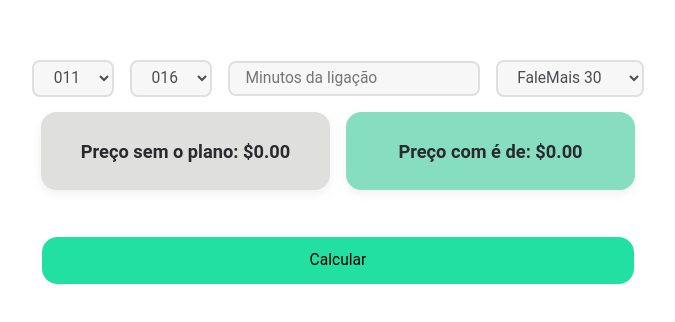
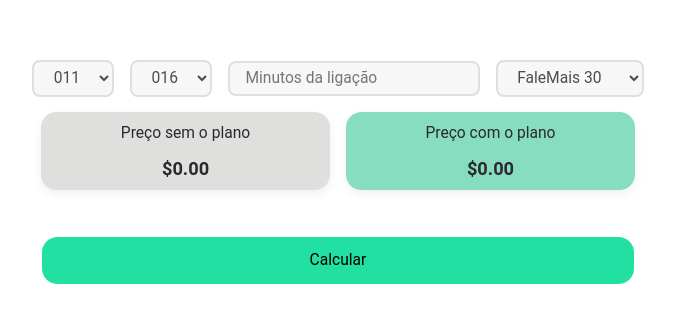
Before and after one commit to KaiqueCampos/LOLDESIGN-challenge, a React (Vite) app: page / in a window 1280 px wide. Shown: the part 228-550 px from the top of the page, without its empty margins (302-977 px from the left). Built offline with nearby package versions, Linux system fonts and the light colour scheme.

Commit message:
commit before test

```diff
--- a/src/components/FinalValues/index.tsx
+++ b/src/components/FinalValues/index.tsx
@@ -12,11 +12,13 @@ export function FinalValues() {
     return (
         <div className={styles.container}>
             <div>
-                <h3>Preço sem o plano: ${priceWithoutPlan.toFixed(2)}</h3>
+                <span>Preço sem o plano</span>
+                <h3>${priceWithoutPlan.toFixed(2)}</h3>
             </div>
 
             <div>
-                <h3>Preço com {cellPhonePlan} é de: ${priceWithPlan.toFixed(2)}</h3>
+                <span>Preço com o plano {cellPhonePlan}</span>
+                <h3>${priceWithPlan.toFixed(2)}</h3>
             </div>
         </div>
     )
--- a/src/components/FinalValues/styles.module.scss
+++ b/src/components/FinalValues/styles.module.scss
@@ -5,13 +5,15 @@
     justify-content: center;
     gap: 1rem;
 
-    div{
+    div {
         width: 18.55rem;
         height: 5rem;
 
         display: flex;
+        flex-direction: column;
         align-items: center;
         justify-content: center;
+        gap: 1rem;
 
         border-radius: 1rem;
         box-shadow: 0px 4px 8px rgba(165, 171, 179, 0.16);
@@ -20,7 +22,7 @@
         text-align: center;
         padding: 1rem;
 
-        &:last-child{
+        &:last-child {
             background: var(--green2);
         }
     }
```
